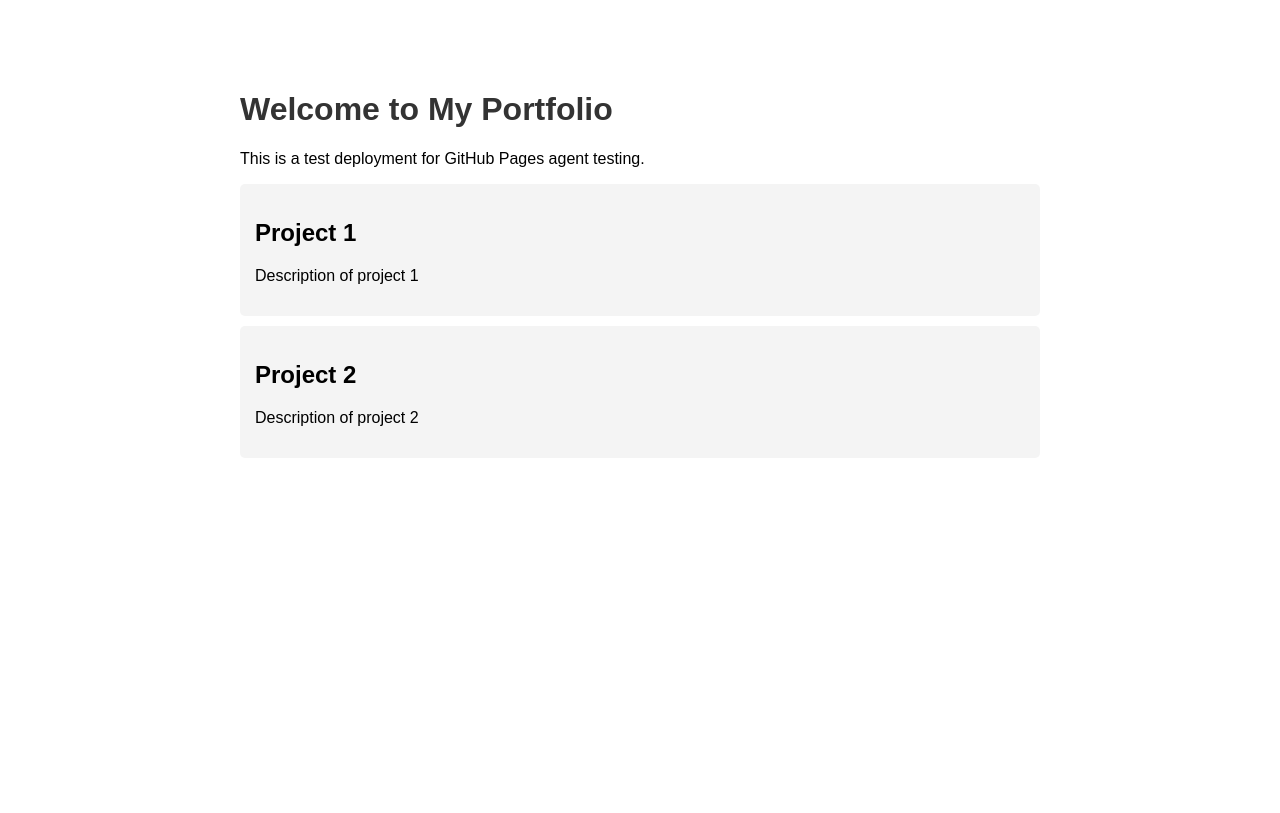
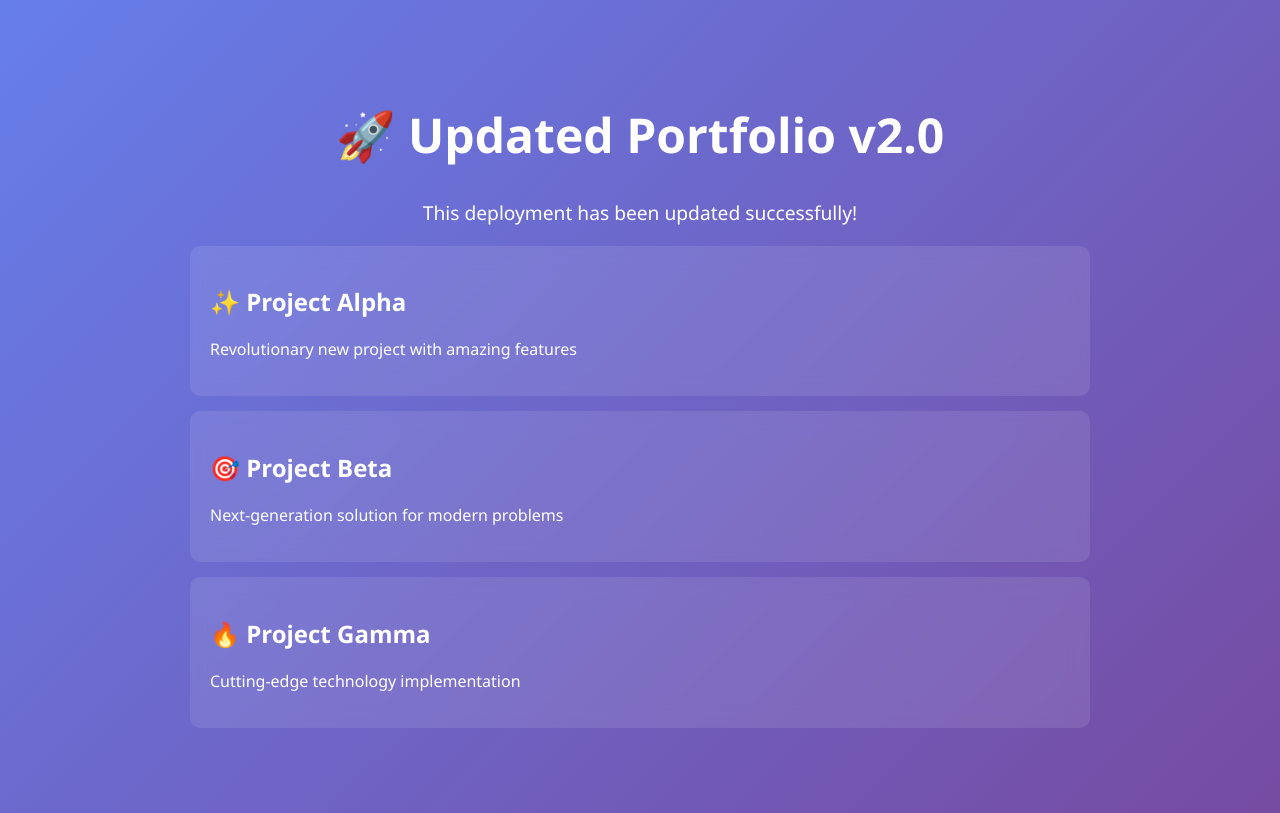
Before and after one commit to Keyursinh06-s/test-portfolio-basic, a plain HTML site: page index.html in a window 1280 px wide. Drawn offline with Linux system fonts and the light colour scheme.

Commit message:
Update: Enhanced design and added new project

```diff
--- a/index.html
+++ b/index.html
@@ -3,23 +3,27 @@
 <head>
     <meta charset="UTF-8">
     <meta name="viewport" content="width=device-width, initial-scale=1.0">
-    <title>Test Portfolio</title>
+    <title>Updated Portfolio</title>
     <style>
-        body { font-family: Arial, sans-serif; max-width: 800px; margin: 50px auto; padding: 20px; }
-        h1 { color: #333; }
-        .project { background: #f4f4f4; padding: 15px; margin: 10px 0; border-radius: 5px; }
+        body { font-family: 'Segoe UI', Tahoma, Geneva, Verdana, sans-serif; max-width: 900px; margin: 50px auto; padding: 20px; background: linear-gradient(135deg, #667eea 0%, #764ba2 100%); color: white; }
+        h1 { font-size: 3em; text-align: center; }
+        .project { background: rgba(255,255,255,0.1); padding: 20px; margin: 15px 0; border-radius: 10px; backdrop-filter: blur(10px); }
     </style>
 </head>
 <body>
-    <h1>Welcome to My Portfolio</h1>
-    <p>This is a test deployment for GitHub Pages agent testing.</p>
+    <h1>🚀 Updated Portfolio v2.0</h1>
+    <p style="text-align: center; font-size: 1.2em;">This deployment has been updated successfully!</p>
     <div class="project">
-        <h2>Project 1</h2>
-        <p>Description of project 1</p>
+        <h2>✨ Project Alpha</h2>
+        <p>Revolutionary new project with amazing features</p>
     </div>
     <div class="project">
-        <h2>Project 2</h2>
-        <p>Description of project 2</p>
+        <h2>🎯 Project Beta</h2>
+        <p>Next-generation solution for modern problems</p>
+    </div>
+    <div class="project">
+        <h2>🔥 Project Gamma</h2>
+        <p>Cutting-edge technology implementation</p>
     </div>
 </body>
 </html>
```
